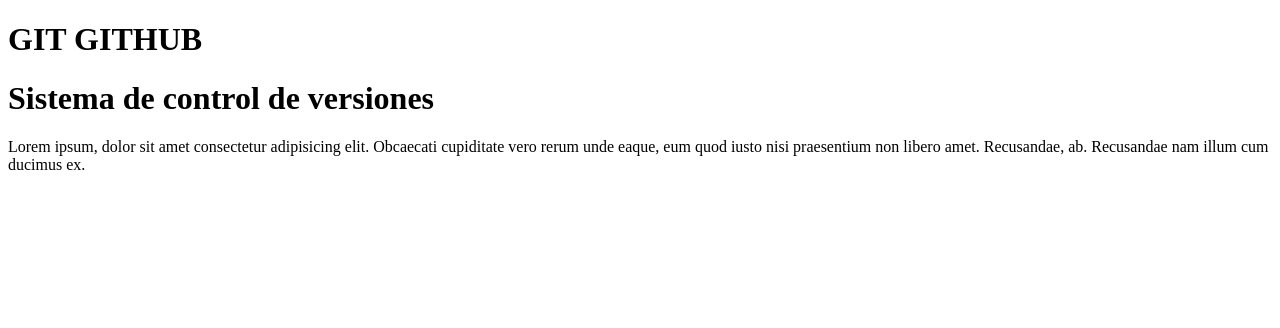
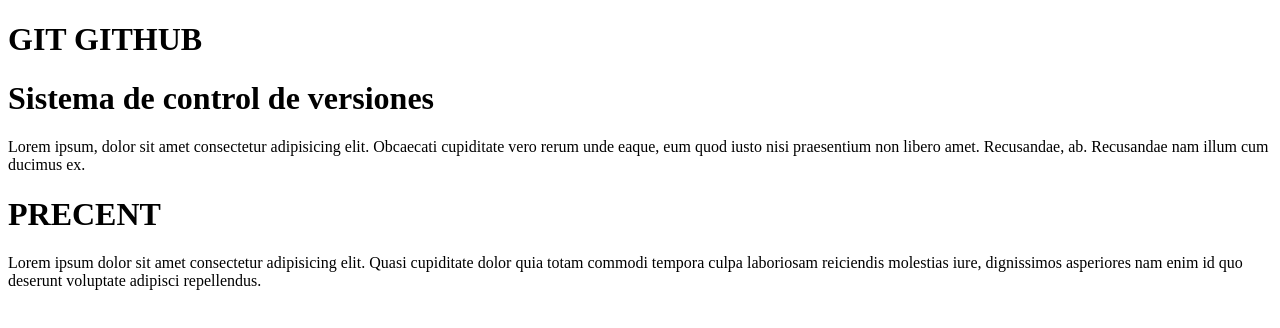
Before and after one commit to alex46-46/alex, a plain HTML site: page index.html in a window 1280 px wide. Drawn offline with Linux system fonts and the light colour scheme.

Commit message:
segundo commit en rama cabecera

```diff
--- a/index.html
+++ b/index.html
@@ -12,5 +12,10 @@
     <p>Lorem ipsum, dolor sit amet consectetur adipisicing elit. Obcaecati cupiditate
         vero rerum unde eaque, eum quod iusto nisi praesentium non libero amet. Recusandae,
         ab. Recusandae nam illum cum ducimus ex.</p>
+
+    <h1>PRECENT</h1>
+        <p>Lorem ipsum dolor sit amet consectetur adipisicing elit. Quasi cupiditate dolor
+            quia totam commodi tempora culpa laboriosam reiciendis molestias iure, dignissimos
+             asperiores nam enim id quo deserunt voluptate adipisci repellendus.</p>
 </body>
 </html>
```
